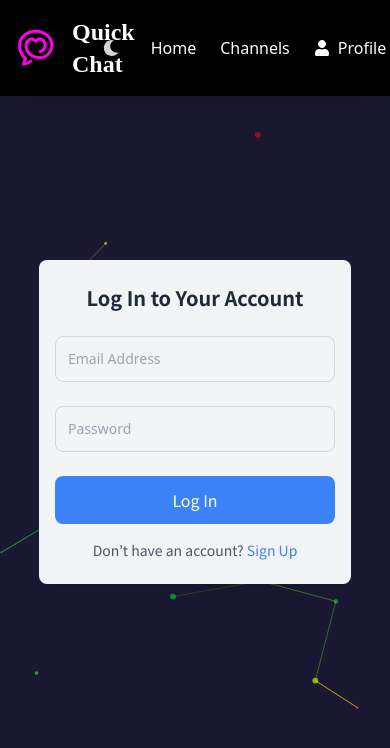
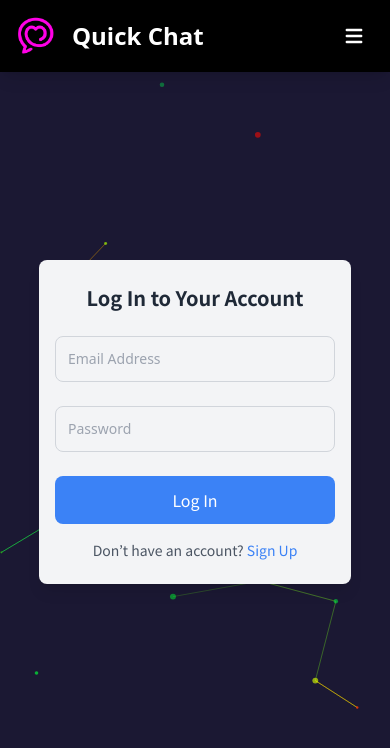
Before and after one commit to riyaranagithub/QuickChat, a React (Vite) app in the folder frontend/: page /login in a window 390 px wide. Shown: the top 748 px of the page. Built offline with nearby package versions, Linux system fonts and the light colour scheme; sample sign-in values are in the browser's storage; a web font is replaced by a local one.

Commit message:
add responsiveness

```diff
--- a/frontend/src/components/Header.jsx
+++ b/frontend/src/components/Header.jsx
@@ -1,5 +1,6 @@
 import { useState, useEffect } from "react";
 import { FaCog, FaUser, FaSignOutAlt, FaMoon, FaSun } from "react-icons/fa";
+import { HiMenu, HiX } from "react-icons/hi"; // Import hamburger and close icons
 import EditProfile from "./pages/EditProfile";
 import { logout } from "../../store/userSlice";
 import { useDispatch } from "react-redux";
@@ -14,6 +15,7 @@ const Header = () => {
   const [darkMode, setDarkMode] = useState(
     localStorage.getItem("theme") === "dark"
   );
+  const [menuOpen, setMenuOpen] = useState(false); // State for hamburger menu
 
   useEffect(() => {
     if (darkMode) {
@@ -26,16 +28,12 @@ const Header = () => {
   }, [darkMode]);
 
   const toggleDarkMode = () => setDarkMode((prev) => !prev);
-
-  const editProfile = () => {
-    setShowEditProfile((prev) => !prev);
-  };
+  const toggleMenu = () => setMenuOpen((prev) => !prev); // Toggle menu visibility
+  const editProfile = () => setShowEditProfile((prev) => !prev);
 
   const handleLogout = async () => {
     const confirmLogout = window.confirm("Are you sure you want to log out?");
-    if (!confirmLogout) {
-      return;
-    }
+    if (!confirmLogout) return;
 
     try {
       sessionStorage.removeItem("userToken");
@@ -48,76 +46,86 @@ const Header = () => {
     }
   };
 
-  // Check if user is logged in based on sessionStorage
   const isLoggedIn = sessionStorage.getItem("userId") !== null;
 
   return (
-    <header className="fixed top-0 left-0 w-full flex justify-between items-center p-4 bg-black text-white drop-shadow-2xl z-50">
-      {/* Logo and Heading */}
+    <header className="fixed top-0 left-0 w-full flex justify-between items-center p-4 bg-black text-white shadow-lg z-50">
+      {/* Logo */}
       <div className="flex items-center space-x-4">
         <img src="/logo.png" alt="Quick Chat Logo" className="h-10 w-auto" />
-        <h1 className="text-2xl font-semibold font-Rubik">Quick Chat</h1>
+        <h1 className="text-2xl font-semibold">Quick Chat</h1>
       </div>
 
-      {/* Navigation and Controls */}
-      <div className="flex space-x-6 items-center">
+      {/* Hamburger Menu Button */}
       <button
-          onClick={toggleDarkMode}
-          className="flex items-center p-2 rounded-lg hover:bg-gray-700 transition"
-          aria-label="Toggle Dark Mode"
+        onClick={toggleMenu}
+        className="md:hidden text-white p-2 focus:outline-none"
+        aria-label="Toggle Menu"
       >
-          {darkMode ? (
-            <FaSun className="text-yellow-500" />
-          ) : (
-            <FaMoon className="text-gray-300" />
-          )}
+        {menuOpen ? <HiX size={24} /> : <HiMenu size={24} />}
       </button>
 
-        {/* Conditional Navigation Links */}
+      {/* Navigation Links */}
+      <nav
+        className={`${
+          menuOpen ? "block" : "hidden"
+        } absolute top-full left-0 w-full bg-black md:static md:w-auto md:flex md:space-x-6 md:bg-transparent`}
+      >
         {isLoggedIn && (
           <>
             <Link
               to="/home"
-              className="flex items-center cursor-pointer hover:text-gray-400"
+              className="block px-4 py-2 text-center md:inline hover:text-gray-400"
+              onClick={() => setMenuOpen(false)}
             >
-              <span>Home</span>
+              Home
             </Link>
             <Link
               to="/channel"
-              className="flex items-center cursor-pointer hover:text-gray-400"
+              className="block px-4 py-2 text-center md:inline hover:text-gray-400"
+              onClick={() => setMenuOpen(false)}
             >
-              <span>Channels</span>
+              Channels
             </Link>
           </>
         )}
-
-        {/* Profile and Logout Links */}
+        <button
+          onClick={toggleDarkMode}
+          className="block px-4 py-2 text-center md:inline hover:bg-gray-700 rounded-lg"
+          aria-label="Toggle Dark Mode"
+        >
+          {darkMode ? <FaSun className="text-yellow-500" /> : <FaMoon />}
+        </button>
         {isLoggedIn && (
+          <>
             <div
-            className="flex items-center cursor-pointer hover:text-gray-400"
+              className="block px-4 py-2 text-center md:inline hover:text-gray-400"
               onClick={editProfile}
             >
-            <FaUser className="mr-2" />
-            <span>Profile</span>
+              <FaUser className="inline mr-2" />
+              Profile
             </div>
-        )}
-        {isLoggedIn && (
             <div
-            className="flex items-center cursor-pointer hover:text-gray-400"
+              className="block px-4 py-2 text-center md:inline hover:text-gray-400"
               onClick={handleLogout}
             >
-            <FaSignOutAlt className="mr-2" />
-            <span>Logout</span>
+              <FaSignOutAlt className="inline mr-2" />
+              Logout
             </div>
+          </>
         )}
-      </div>
+      </nav>
 
+      {/* Edit Profile Modal */}
       {showEditProfile && (
-        <div className="fixed inset-0 bg-gray-900 bg-opacity-50 flex justify-center z-50">
-          <div className="relative w-full max-w-md">
+  <div className="fixed inset-0 bg-gray-900 bg-opacity-50 flex justify-center items-center z-50">
+    <div
+      className="relative w-full max-w-md max-h-[90vh] bg-white rounded-lg shadow-lg p-1"
+      style={{ marginTop: "2rem", marginBottom: "2rem" }}
+    >
       <button
         onClick={editProfile}
-              className="absolute top-2 right-2 text-gray-400 hover:text-white"
+        className="absolute top-2 right-2 text-gray-500 hover:text-black"
       >
         ✖
       </button>
@@ -125,8 +133,9 @@ const Header = () => {
     </div>
   </div>
 )}
+
     </header>
   );
-};
+}
 
 export default Header;
--- a/frontend/src/components/pages/EditProfile.jsx
+++ b/frontend/src/components/pages/EditProfile.jsx
@@ -113,16 +113,14 @@ const EditProfile = () => {
   }
 
   return (
-    <div className="p-4 border border-gray-300 rounded-lg shadow-md max-w-md mx-auto bg-gray-800 font-Noto">
+    <div className="p-4 border border-gray-300 rounded-lg shadow-md max-w-md  mx-auto bg-gray-800 font-Noto ">
       <div className="flex items-center mb-4">
         <h2 className="text-xl font-semibold text-white">Edit Profile</h2>
       </div>
 
       <form onSubmit={handleSubmit} className="space-y-4 text-black">
         {/* User Icon */}
-        <div className="relative flex flex-col items-center">
-          <FaUserCircle className="w-20 h-20 text-gray-400 " />
-        </div>
+
 
         {/* Email */}
         <div>
--- a/frontend/src/components/pages/Home.jsx
+++ b/frontend/src/components/pages/Home.jsx
@@ -8,6 +8,7 @@ function Home() {
   const [users, setUsers] = useState([]);
   const [selectedUserId, setSelectedUserId] = useState(null);
   const [selectedUserDetails, setSelectedUserDetails] = useState(null);
+  const [isChatView, setIsChatView] = useState(false);
   const userId = sessionStorage.getItem("userId");
   const socketRef = useRef(null);
   const messagesEndRef = useRef(null);
@@ -128,13 +129,15 @@ function Home() {
   const handleUserSelection = (user) => {
     setSelectedUserId(user._id);
     setSelectedUserDetails(user);
+    setIsChatView(true);
   };
+  console.log(isChatView)
 
   return (
     <div className="flex flex-col h-screen-minus-4rem mt-16">
       <div className="flex flex-grow overflow-hidden">
         {/* Sidebar */}
-        <div className="w-64 bg-gray-100 dark:bg-gray-800 text-black dark:text-white p-4 border-r border-gray-300 h-full overflow-y-auto">
+        <div className={`w-2/5 bg-gray-100 dark:bg-gray-800 text-black dark:text-white p-4 border-r border-gray-300 h-full overflow-y-auto  max-sm:w-full max-sm:h-full max-sm:fixed  `}>
           <h2 className="text-lg font-semibold mb-2">Users</h2>
           <div className="space-y-2 font-Noto">
             {users
@@ -176,10 +179,21 @@ function Home() {
         </div>
 
         {/* Chat Area */}
-        <div className="flex-grow p-6 flex flex-col justify-center  overflow-hidden bg-gray-50 dark:bg-gray-900">
+        <div
+  className={`flex-grow p-6 flex flex-col justify-center overflow-hidden bg-gray-50 dark:bg-gray-900
+    ${isChatView || 'max-sm' ? 'w-full' : ''}
+    ${isChatView ? 'max-sm:w-full max-sm:h-full max-sm:fixed max-sm:top-0 max-sm:left-0 max-sm:bg-white max-sm:z-50' : ''}`}
+>
           {selectedUserId ? (
             <>
               <div className="border-b border-gray-300 dark:border-gray-700 pb-2 mb-4 flex items-center justify-between">
+                 {/* Go Back Button for Smaller Screens */}
+              <button
+                className="block sm:hidden text-gray-700 dark:text-white mr-4"
+                onClick={() => setIsChatView(false)}
+              >
+                ← Go Back
+              </button>
                 <h2 className="text-xl font-semibold text-black dark:text-white flex items-center gap-2">
                   {selectedUserDetails.username}
                   {/* Status Indicator */}
```
Lines whose indentation alone changed are shown as unchanged.
